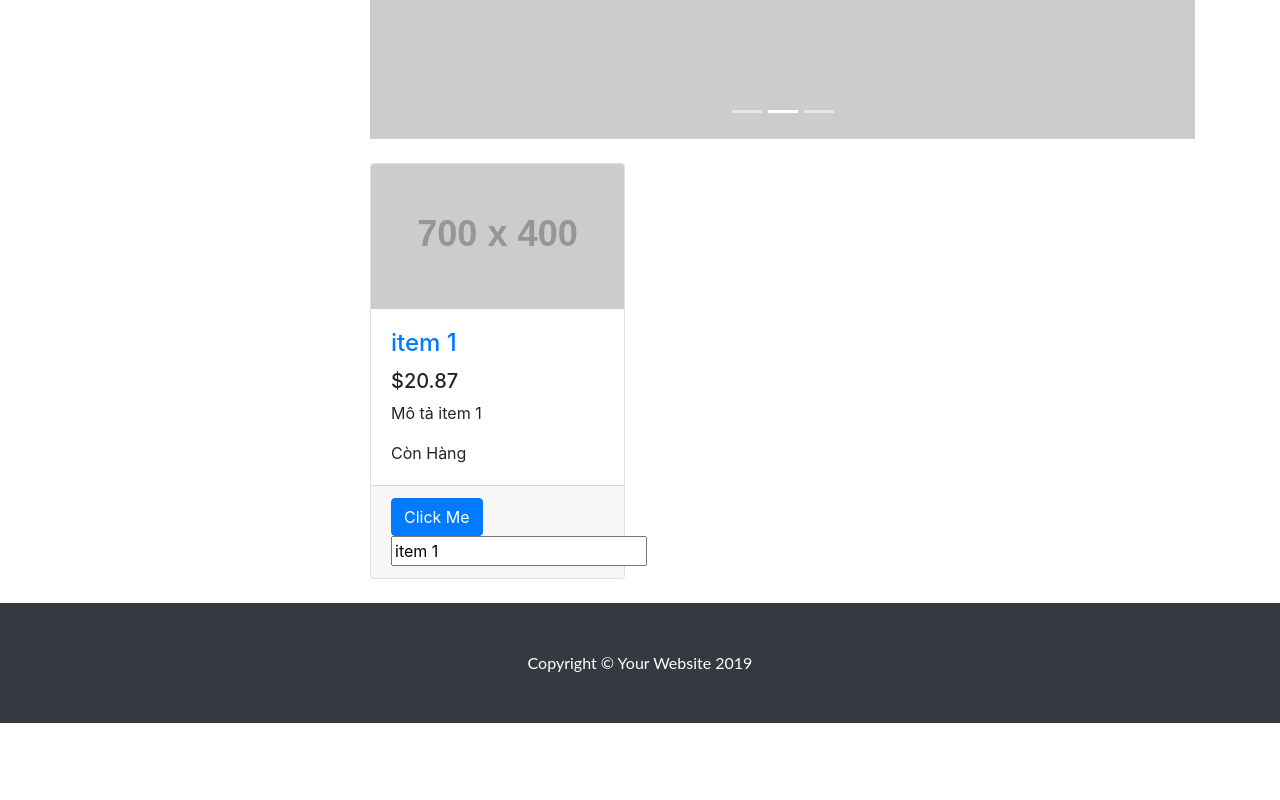
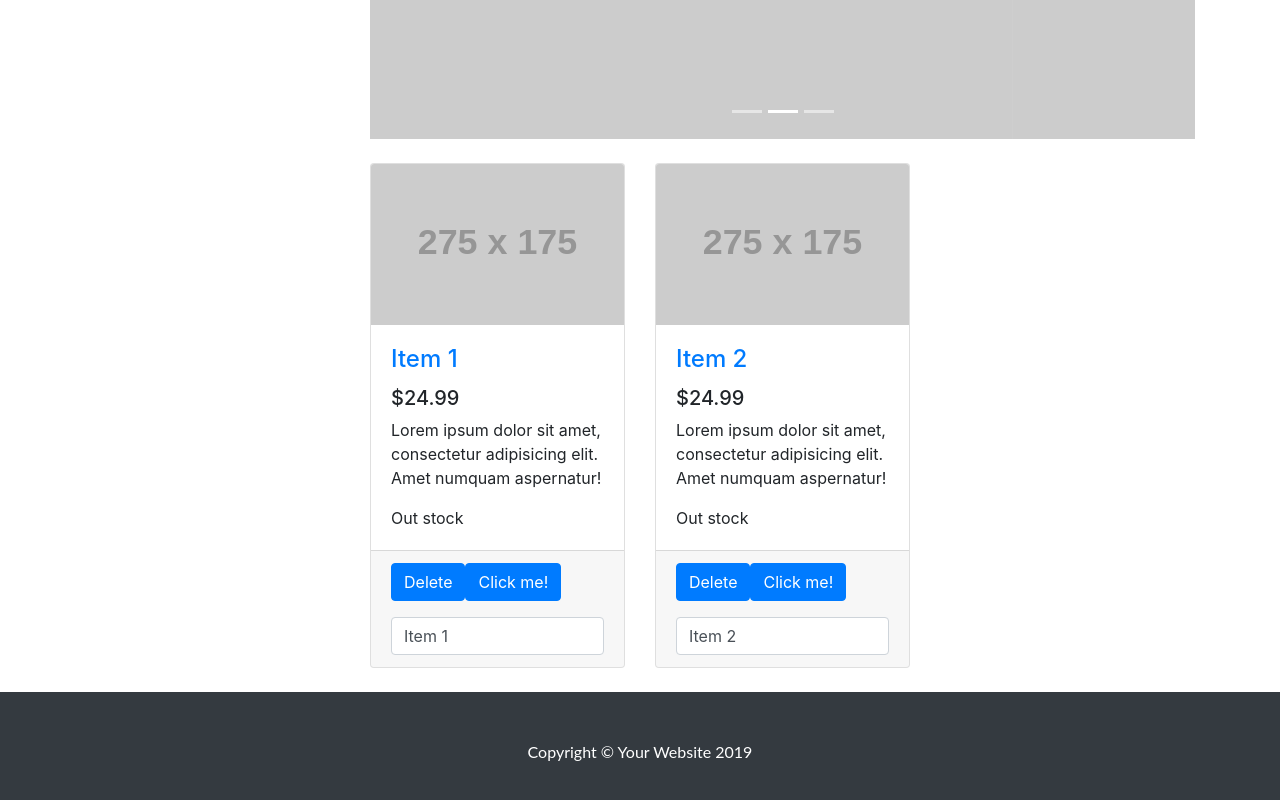
Before and after one commit to truongvannhat/nhattvph07770-frontend-bai1, an Angular app: page / in a window 1280 px wide. Shown: the part 410-1210 px from the top of the page. Before the commit the page ends 1133 px from the top, so only its background shows below. Built offline with nearby package versions, Linux system fonts and the light colour scheme.

Commit message:
5 files modified, 4 added

```diff
--- /dev/null
+++ b/src/app/MockData.ts
@@ -0,0 +1,20 @@
+
+import { Product } from './Product';
+export const data : Product[] = [
+    {
+      id: 1,
+      name: "Item 1",
+      price: 24.99,
+      desc: 'Lorem ipsum dolor sit amet, consectetur adipisicing elit. Amet numquam aspernatur!',
+      status: false,
+      img: 'https://dummyimage.com/275x175/000/fff'
+    },
+    {
+      id: 2,
+      name: "Item 2",
+      price: 24.99,
+      desc: 'Lorem ipsum dolor sit amet, consectetur adipisicing elit. Amet numquam aspernatur!',
+      status: false,
+      img: 'https://dummyimage.com/275x175/000/fff'
+    }
+]
--- a/src/app/app.module.ts
+++ b/src/app/app.module.ts
@@ -8,10 +8,12 @@ import { CategoryComponent } from './category/category.component';
 import { ProductComponent } from './product/product.component';
 import { SlideShowComponent } from './slide-show/slide-show.component';
 import { ProductListComponent } from './product-list/product-list.component';
+import { ProductService } from './product.service';
 
 @NgModule({
   imports:      [ BrowserModule, FormsModule ],
   declarations: [ AppComponent, HelloComponent, CategoryComponent, ProductComponent, SlideShowComponent, ProductListComponent ],
-  bootstrap:    [ AppComponent ]
+  bootstrap:    [ AppComponent ],
+  providers: [ProductService]
 })
 export class AppModule { }
--- a/src/app/product-list/product-list.component.html
+++ b/src/app/product-list/product-list.component.html
@@ -1,9 +1,8 @@
 <div class="row">
-        <!-- <app-product class="col-lg-4 col-md-6 mb-4"></app-product>
-        <app-product class="col-lg-4 col-md-6 mb-4"></app-product>
-        <app-product class="col-lg-4 col-md-6 mb-4"></app-product>
-        <app-product class="col-lg-4 col-md-6 mb-4"></app-product> -->
-        <div class="col-lg-4 col-md-6 mb-4">
+  <!-- <app-product ngClass="col-lg-4 col-md-6 mb-4"></app-product>
+    <app-product ngClass="col-lg-4 col-md-6 mb-4"></app-product>
+    <app-product ngClass="col-lg-4 col-md-6 mb-4"></app-product> -->
+  <div ngClass="col-lg-4 col-md-6 mb-4" *ngFor="let product of products">
     <div class="card h-100">
       <a href="#"><img class="card-img-top" [src]="product.img" alt=""></a>
       <div class="card-body">
@@ -12,17 +11,19 @@
         </h4>
         <h5>${{product.price}}</h5>
         <p class="card-text">{{product.desc}}</p>
-                    <p class="card-text">{{product.status?"Còn Hàng":"Hết Hàng"}}</p>
+        <p class="card-text">{{product.status ? 'In stock': 'Out stock'}}</p>
       </div>
       <div class="card-footer">
-                        <button class="btn btn-primary" (click)="changeStatus()">Click Me</button>
-                        <!-- <input type="text" name="Name" (keyup)="changeName($event)"> -->
-
-                        <input type="text" [(ngModel)]="product.name">
-
-                    <!-- <small class="text-muted">&#9733; &#9733; &#9733; &#9733; &#9734;</small> -->
+          <button class="btn btn-primary" (click)="removeItem(product.id)">Delete</button>
+          <button class="btn btn-primary" (click)="showDetail(product)">Click me!</button>
+          <!-- <input type="text" name="" id="" (keyup)="changeName($event)" class="form-control mt-3"> -->
+          <input type="text" name="" id="" [(ngModel)]="product.name" class="form-control mt-3">
       </div>
     </div>
   </div>
 
 </div>
+
+<div *ngIf="selected">
+  <app-product [data]="selected"></app-product>
+</div>
--- a/src/app/product-list/product-list.component.ts
+++ b/src/app/product-list/product-list.component.ts
@@ -1,29 +1,47 @@
 import { Component, OnInit } from '@angular/core';
-import {Product} from "../Product"
-import { from } from 'rxjs';
+import { ProductService } from '../product.service';
+
+import { Product } from '../Product';
 @Component({
   selector: 'app-product-list',
   templateUrl: './product-list.component.html',
+  styleUrls: ['./product-list.component.css']
 })
 export class ProductListComponent implements OnInit {
+  selected: Product;
+  products: Product[];
 
-  constructor() { }
+  constructor(
+    private productService: ProductService
+  ) {
+    console.log('constructor')
+  }
 
   ngOnInit(): void {
-  }
-  product: Product={
-  id:1,
-  name :"item 1",
-  price: 20.87,
-  desc: "Mô tả item 1",
-  status: true,
-  img:"http://placehold.it/700x400",
-}
-  changeStatus(){
-    this.product.status= !this.product.status
-  }
-  changeName(e){
-    this.product.name= e.target.value
+    this.getProducts();
   }
 
+  getProducts(){
+    this.products = this.productService.getProducts();
+  }
+  removeItem(id){
+    this.productService.removeProduct(id);
+    // this.products = this.products.filter(product => product.id != id);
+  }
+
+
+
+  // changeStatus(){
+  //   // this.product.status = !this.product.status;
+  // }
+  // changeName(e){
+  //   // this.product.name = e.target.value;
+  // }
+  // removeItem(id){
+  //   this.products = this.products.filter(product => product.id != id);
+  // }
+  // showDetail(product){
+  //   console.log(product);
+  //   this.selected = product;
+  // }
 }
--- /dev/null
+++ b/src/app/product.service.ts
@@ -0,0 +1,18 @@
+import { Injectable } from '@angular/core';
+import { data } from './MockData';
+
+@Injectable()
+export class ProductService {
+  products = data;
+  constructor() { }
+
+  getProducts(){
+    return this.products;
+  }
+  removeProduct(id){
+    return this.products.filter(product => product.id != id);
+  }
+  addProduct(){
+
+  }
+}
--- a/src/app/product/product.component.html
+++ b/src/app/product/product.component.html
@@ -1,4 +1,4 @@
-<div class="card h-100">
+<!-- <div class="card h-100">
     <a href="#"><img class="card-img-top" src="http://placehold.it/700x400" alt=""></a>
     <div class="card-body">
     <h4 class="card-title">
@@ -10,4 +10,5 @@
     <div class="card-footer">
     <small class="text-muted">&#9733; &#9733; &#9733; &#9733; &#9734;</small>
     </div>
-</div>
+</div> -->
+{{product.name}}
--- a/src/app/product/product.component.ts
+++ b/src/app/product/product.component.ts
@@ -1,5 +1,5 @@
-import { Component, OnInit } from '@angular/core';
-
+import { Component, OnInit, Input } from '@angular/core';
+import { Product } from '../Product';
 @Component({
   selector: 'app-product',
   templateUrl: './product.component.html',
@@ -7,6 +7,7 @@ import { Component, OnInit } from '@angular/core';
 })
 export class ProductComponent implements OnInit {
 
+  @Input('data') product : Product;
   constructor() { }
 
   ngOnInit() {
```
Also changed, not shown: src/app/app-routing.module.ts (added, +11 -0 lines), src/product.service.ts (added, +8 -0 lines). Lines whose indentation alone changed are shown as unchanged.
